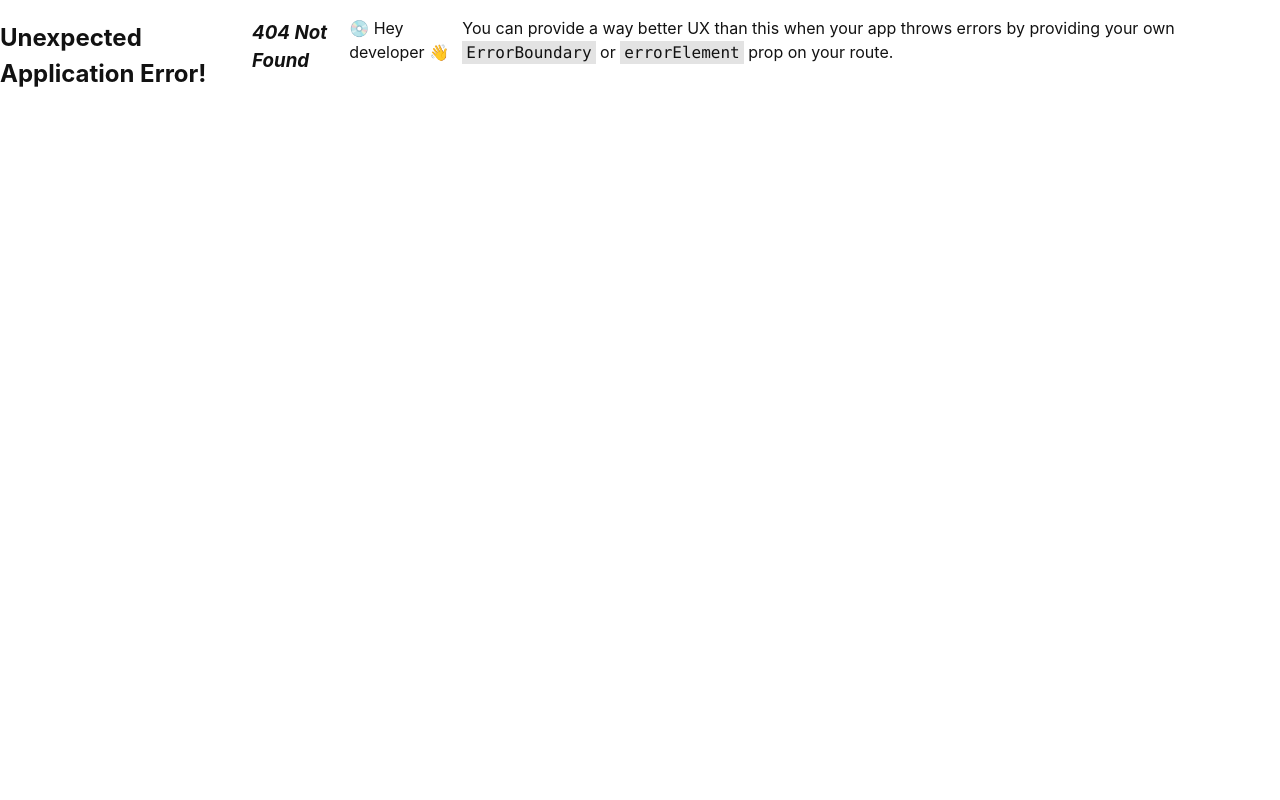
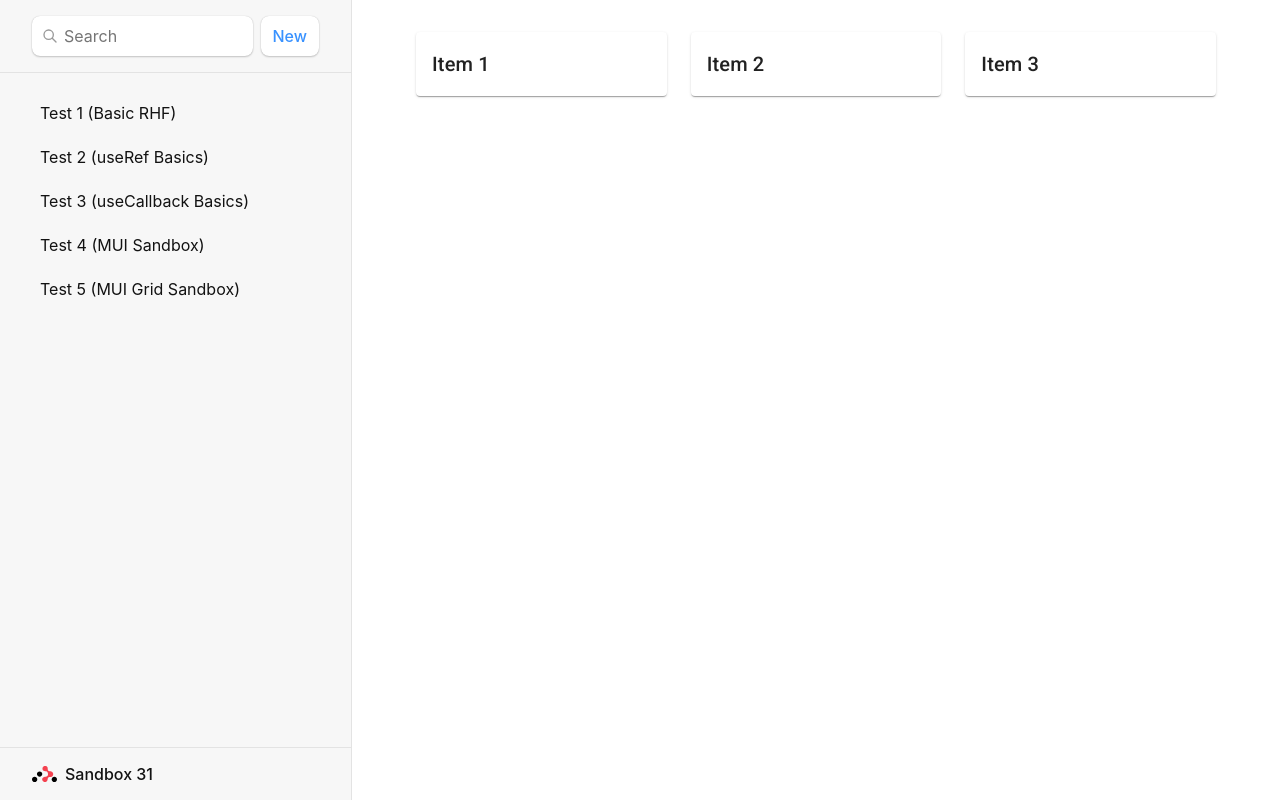
Before and after one commit to jdana111/sb31_gen_sandbox, a React (Vite) app: page /test5 in a window 1280 px wide. Before the commit this address had no page. Built offline with nearby package versions, Linux system fonts and the light colour scheme; a web font is replaced by a local one.

Commit message:
Test5: MUI Grid sample

```diff
--- a/src/main.tsx
+++ b/src/main.tsx
@@ -14,6 +14,7 @@ import Test1 from './routes/Test1';
 import Test2 from './routes/Test2';
 import Test3 from './routes/Test3';
 import Test4 from './routes/Test4';
+import Test5 from './routes/Test5';
 
 const router = createBrowserRouter([
   {
@@ -36,6 +37,10 @@ const router = createBrowserRouter([
         path: "test4/",
         element: <Test4 />,
       },
+      {
+        path: "test5/",
+        element: <Test5 />,
+      },
     ],
   },
 ]);
--- /dev/null
+++ b/src/routes/Test5.tsx
@@ -0,0 +1,27 @@
+import Grid from '@mui/material/Grid';
+import Paper from '@mui/material/Paper';
+import Typography from '@mui/material/Typography';
+
+function Test5() {
+  return (
+    <Grid container spacing={3} alignItems="center" justifyContent="center">
+      <Grid item xs={12} sm={6} md={4}>
+        <Paper sx={{ padding: 2 }}>
+          <Typography variant="h6">Item 1</Typography>
+        </Paper>
+      </Grid>
+      <Grid item xs={12} sm={6} md={4}>
+        <Paper sx={{ padding: 2 }}>
+          <Typography variant="h6">Item 2</Typography>
+        </Paper>
+      </Grid>
+      <Grid item xs={12} sm={6} md={4}>
+        <Paper sx={{ padding: 2 }}>
+          <Typography variant="h6">Item 3</Typography>
+        </Paper>
+      </Grid>
+    </Grid>
+  );
+}
+
+export default Test5;
--- a/src/routes/root.tsx
+++ b/src/routes/root.tsx
@@ -42,6 +42,9 @@ export default function Root() {
             <li>
               <a href={`/test4`}>Test 4 (MUI Sandbox)</a>
             </li>
+            <li>
+              <a href={`/test5`}>Test 5 (MUI Grid Sandbox)</a>
+            </li>
           </ul>
         </nav>
       </div>
```
